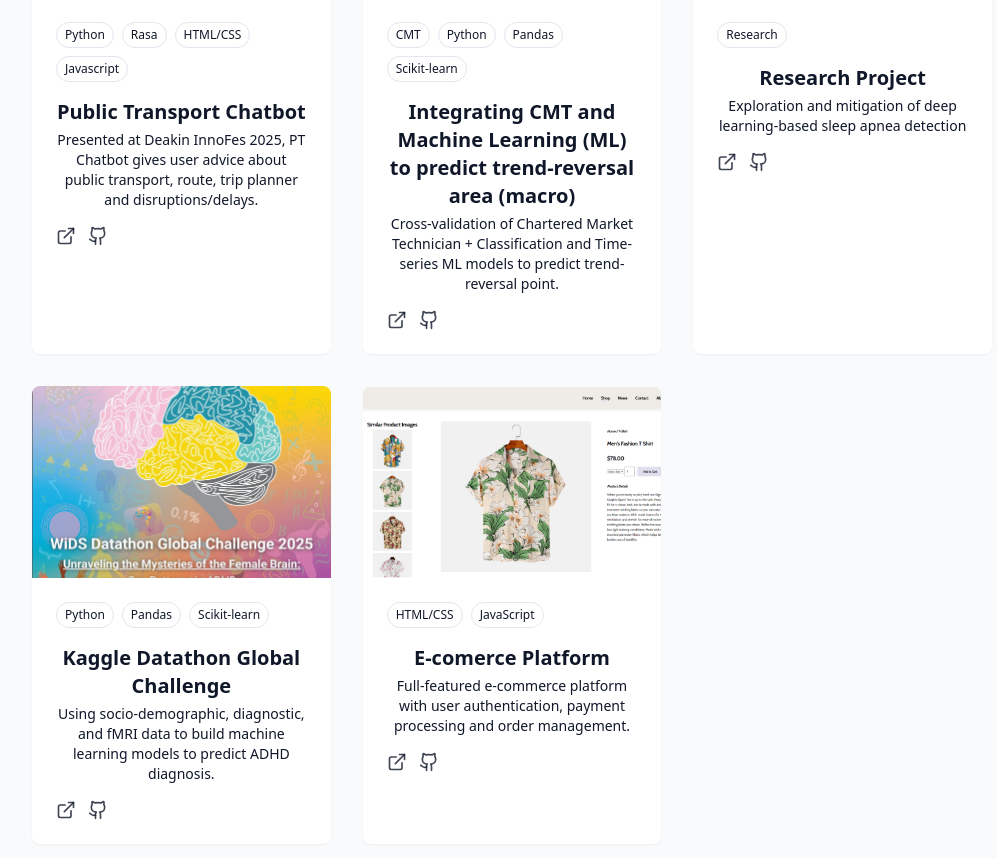
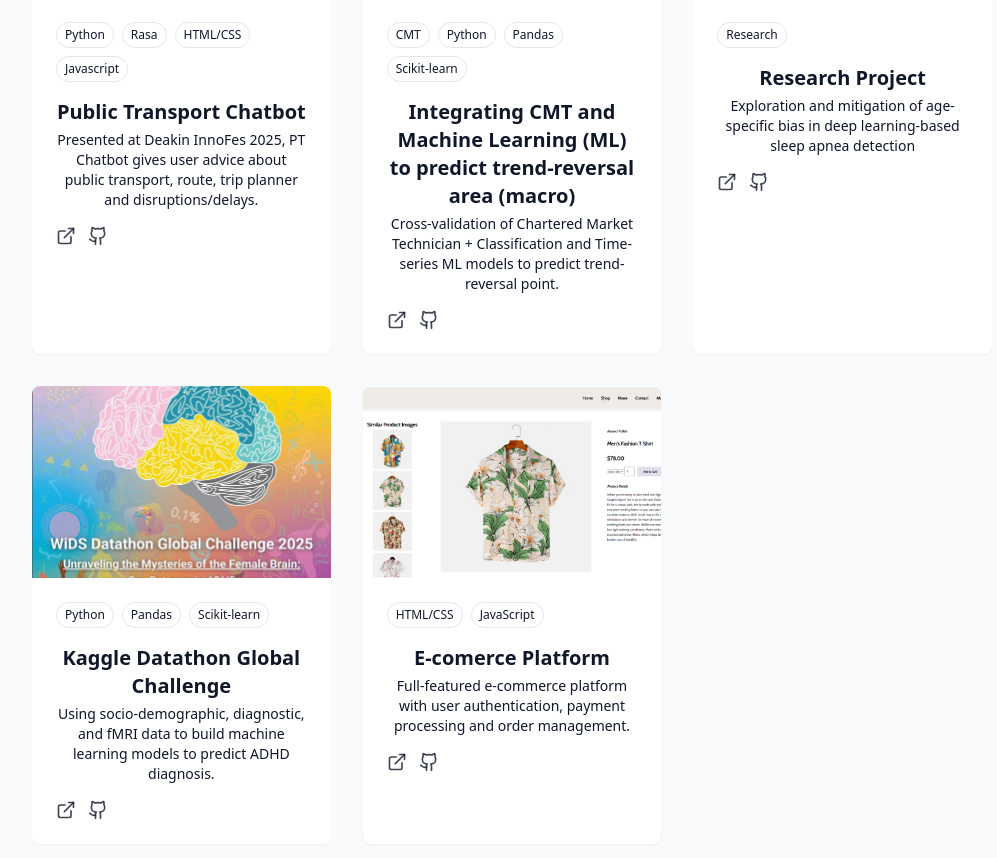
Before and after one commit to andrengyyen/poftfolio, a React (Vite) app: page / in a window 1280 px wide. Shown: the part 3256-4114 px from the top of the page, without its empty margins (128-1125 px from the left). Built offline with nearby package versions, Linux system fonts and the light colour scheme.

Commit message:
Update project details for Research Project

```diff
--- a/src/components/ProjectsSection.jsx
+++ b/src/components/ProjectsSection.jsx
@@ -24,11 +24,11 @@
     id: 5,
     title: "Research Project",
     description:
-      "Exploration and mitigation of deep learning-based sleep apnea detection",
+      "Exploration and mitigation of age-specific bias in deep learning-based sleep apnea detection",
     image: "/projects/project5.png",
     tags: ["Research"],
     demoUrl: "#",
-    githubUrl: "https://github.com/andrengyyen/sleep-apnea",
+    githubUrl: "https://github.com/andrengyyen/DANN-age-debias-sleep-apnea",
   },
   {
     id: 3,
```
